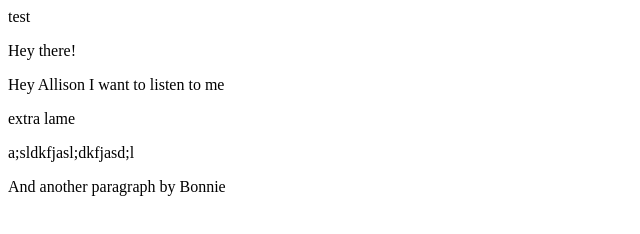
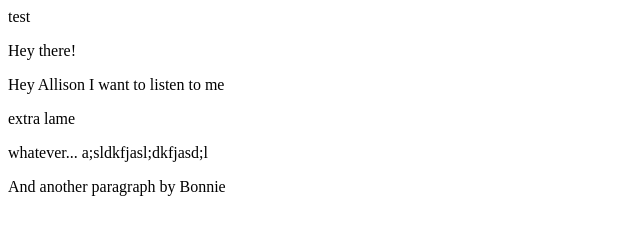
Before and after one commit to Hypolymer/MilneTest, a plain HTML site: page index.html in a window 1280 px wide. Shown: the whole page, without its empty margins (0-640 px from the left). Drawn offline with Linux system fonts and the light colour scheme.

Commit message:
whatever added

```diff
--- a/index.html
+++ b/index.html
@@ -4,6 +4,7 @@
 <p>Hey there!</p>
 <p>Hey Allison I want to listen to me</p>
 <p>extra lame</p>
+whatever...
 a;sldkfjasl;dkfjasd;l
 <p>And another paragraph by Bonnie</p>
 </body>
```
